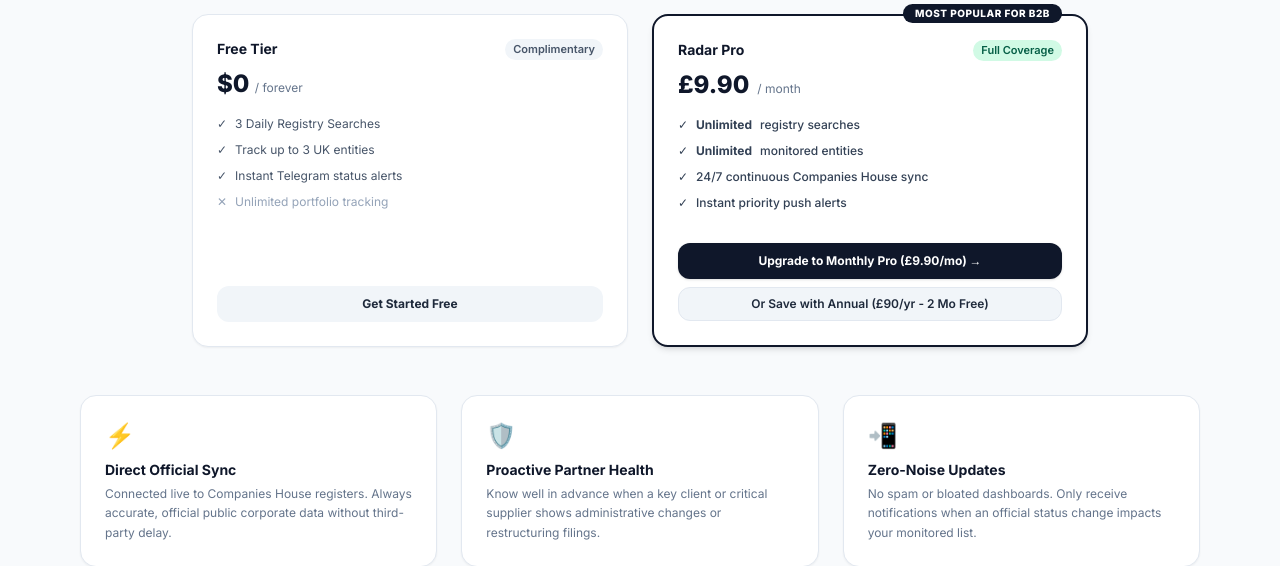
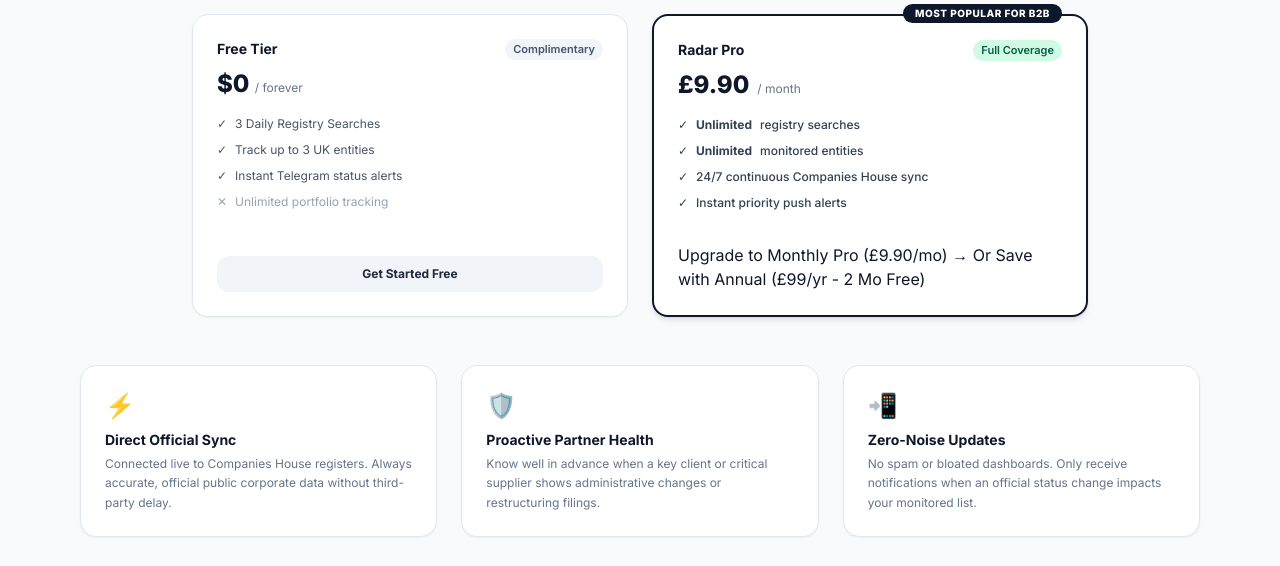
Before and after one commit to Ayhanh/uk-company-radar, a FastAPI app: page / in a window 1280 px wide. Shown: the part 687-1253 px from the top of the page. Run offline with FastAPI, Linux system fonts and the light colour scheme; data that the repository does not hold is empty; some libraries are stand-ins or nearby versions.

Commit message:
Switch to live GBP Dodo Payments checkout links

```diff
--- a/templates/index.html
+++ b/templates/index.html
@@ -354,11 +354,11 @@
 
                     <!-- DODO PAYMENTS CHECKOUT BUTONLARI -->
                     <div class="space-y-2 pt-2">
-                        <a href="https://test.checkout.dodopayments.com/buy/pdt_0NpZk9jFviKZX7CvOCXqI?quantity=1&redirect_url=https://uk-company-radar.onrender.com%2F%3Fpayment%3Dsuccess" target="_blank" class="w-full inline-block text-center bg-slate-900 hover:bg-slate-800 text-white font-bold text-xs py-2.5 rounded-xl shadow transition">
+                        <a href="https://checkout.dodopayments.com/buy/pdt_0NpeP9HBH35DX4vKzdC6Y?quantity=1&redirect_url=https://uk-company-radar.onrender.com%2F%3Fpayment%3Dsuccess">
                             Upgrade to Monthly Pro (£9.90/mo) →
                         </a>
-                        <a href="https://test.checkout.dodopayments.com/buy/pdt_0NpZkuT5GboNpUJ0dksLo?quantity=1&redirect_url=https://uk-company-radar.onrender.com%2F%3Fpayment%3Dsuccess" target="_blank" class="w-full inline-block text-center bg-slate-100 hover:bg-slate-200 text-slate-800 font-semibold text-xs py-2 rounded-xl transition border border-slate-200">
-                            Or Save with Annual (£90/yr - 2 Mo Free)
+                        <a href="https://checkout.dodopayments.com/buy/pdt_0NpePTmT2ndnjwe2mU0uY?quantity=1&redirect_url=https://uk-company-radar.onrender.com%2F%3Fpayment%3Dsuccess">
+                            Or Save with Annual (£99/yr - 2 Mo Free)
                         </a>
                     </div>
                 </div>
```
